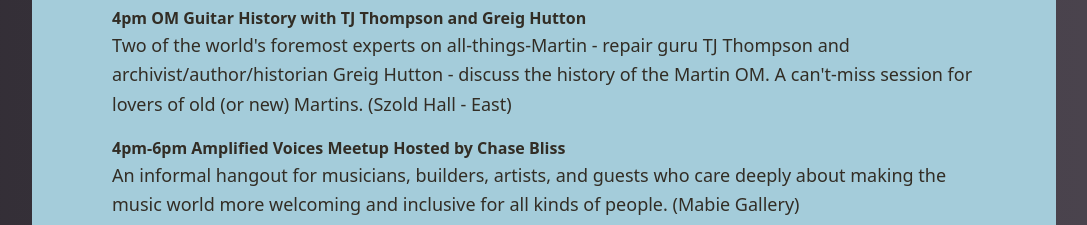
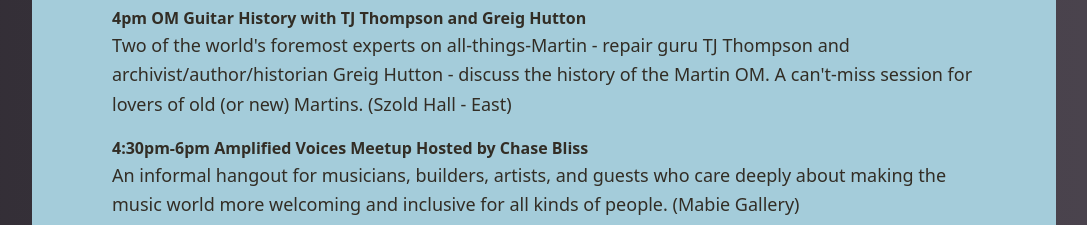
Before and after one commit to oldtownschool/fretboard-summit, a Next.js app: page /schedule in a window 1280 px wide. Shown: the part 4720-4945 px from the top of the page, without its empty margins (96-1183 px from the left). Built offline with nearby package versions, Linux system fonts and the light colour scheme.

Commit message:
luthier room change for northfield. schedule time change for amplified voices

```diff
--- a/app/luthiers/page.js
+++ b/app/luthiers/page.js
@@ -376,7 +376,7 @@ export default function Luthiers() {
               <tr>
                 <td class="font-bold"><Link href="https://www.northfieldinstruments.com/">Northfield Stringed Instruments/ADK Designs*</Link></td>
                 <td>Mandolins</td>
-                <td>W-213</td>
+                <td>W-212</td>
               </tr>
 
               <tr>
--- a/app/schedule/page.js
+++ b/app/schedule/page.js
@@ -233,7 +233,7 @@ export default function Schedule() {
           <p className="font-bold mt-4 leading-relaxed" >4pm OM Guitar History with TJ Thompson and Greig Hutton</p>
           <p className="text-lg leading-relaxed" >Two of the world&apos;s foremost experts on all-things-Martin - repair guru TJ Thompson and archivist/author/historian Greig Hutton - discuss the history of the Martin OM. A can&apos;t-miss session for lovers of old (or new) Martins. (Szold Hall - East)</p>
 
-          <p className="font-bold mt-4 leading-relaxed" >4pm-6pm Amplified Voices Meetup Hosted by Chase Bliss</p>
+          <p className="font-bold mt-4 leading-relaxed" >4:30pm-6pm Amplified Voices Meetup Hosted by Chase Bliss</p>
           <p className="text-lg leading-relaxed" >An informal hangout for musicians, builders, artists, and guests who care deeply about making the music world more welcoming and inclusive for all kinds of people. (Mabie Gallery)</p>
 
 
```
